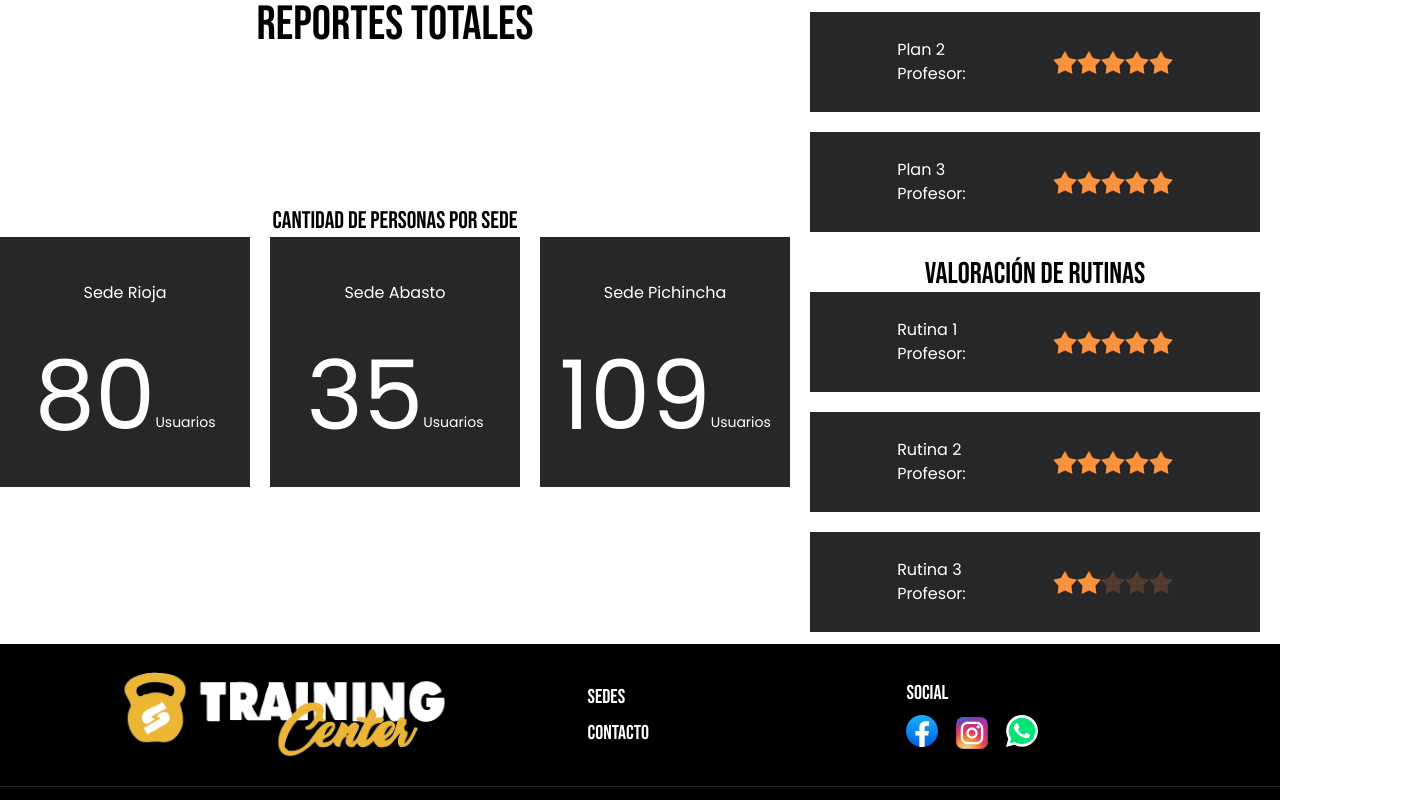
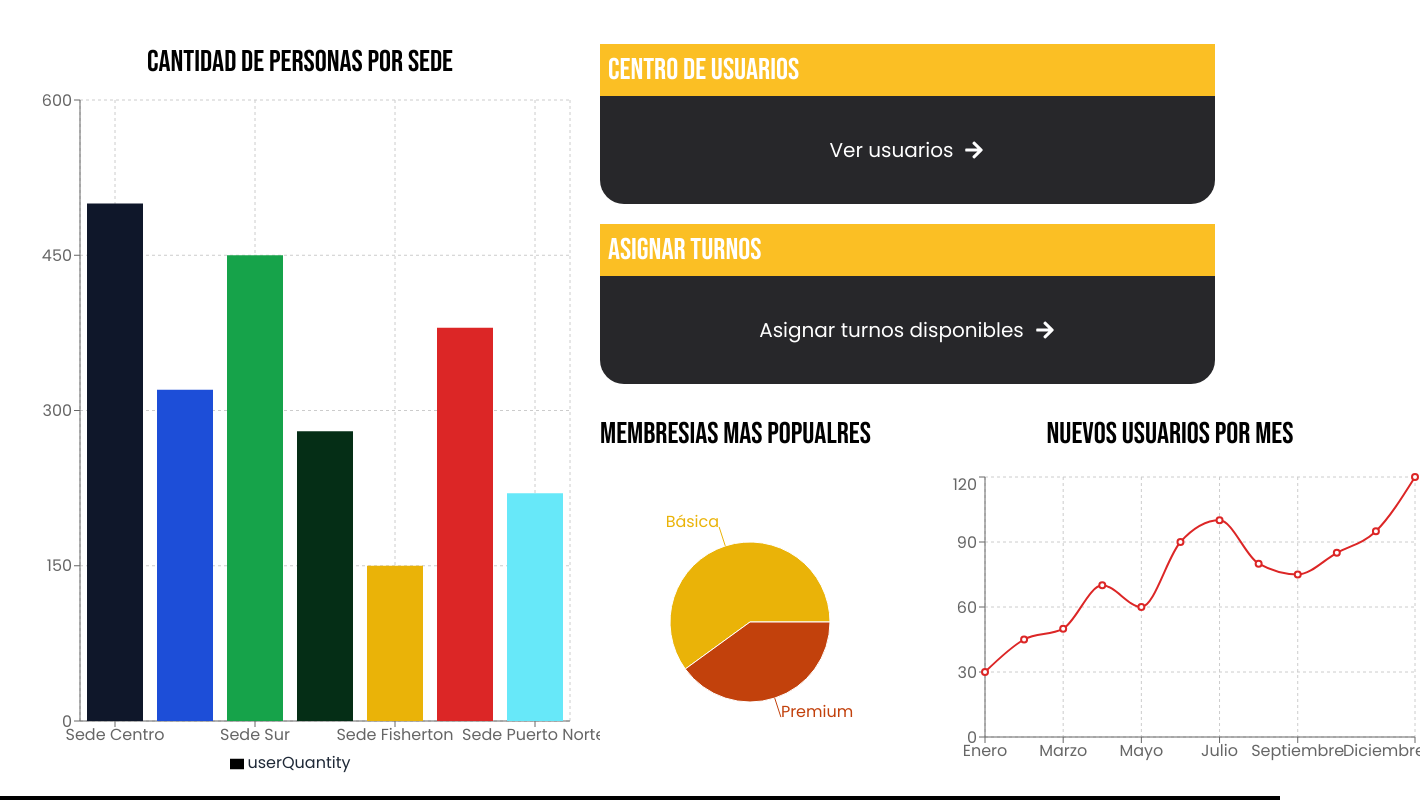
Before and after one commit to briziomauro/PPS-FrontEnd, a React (Vite) app: page /adminid in a window 1280 px wide. Shown: the part 220-1020 px from the top of the page, 1420 px wide, since content can reach past the window. Built offline with nearby package versions, Linux system fonts and the light colour scheme.

Commit message:
feat: new main admin page

```diff
--- a/package.json
+++ b/package.json
@@ -22,6 +22,7 @@
     "react-icons": "^5.3.0",
     "react-input-mask": "^2.0.4",
     "react-router-dom": "^6.26.1",
+    "recharts": "^2.12.7",
     "swiper": "^11.1.12",
     "tailwind-merge": "^2.5.2"
   },
--- a/src/components/adminPage/AdminPage.jsx
+++ b/src/components/adminPage/AdminPage.jsx
@@ -1,182 +1,210 @@
 import React from 'react'
 import { DiAndroid, DiVim } from 'react-icons/di'
+import { FaArrowRight } from 'react-icons/fa';
+import { Link } from 'react-router-dom';
+import { Bar, BarChart, CartesianGrid, Cell, Legend, Line, LineChart, Pie, PieChart, ResponsiveContainer, Tooltip, XAxis, YAxis } from 'recharts';
+
+const userLocations = [
+  {
+    sedeName: 'Sede Centro',
+    userQuantity: 500,
+    color: "#0f172a"
+  },
+  {
+    sedeName: 'Sede Norte',
+    userQuantity: 320,
+    color: "#1d4ed8"
+  },
+  {
+    sedeName: 'Sede Sur',
+    userQuantity: 450,
+    color: "#16a34a"
+  },
+  {
+    sedeName: 'Sede Oeste',
+    userQuantity: 280,
+    color: "#052e16"
+  },
+  {
+    sedeName: 'Sede Fisherton',
+    userQuantity: 150,
+    color: "#eab308"
+  },
+  {
+    sedeName: 'Sede Pichincha',
+    userQuantity: 380,
+    color: "#dc2626"
+  },
+  {
+    sedeName: 'Sede Puerto Norte',
+    userQuantity: 220,
+    color: "#67e8f9"
+  },
+];
+
+
+const datosMembresias = [
+  { tipo: "Básica", cantidad: 120, color: "#eab308" },
+  { tipo: "Premium", cantidad: 80, color: "#c2410c" },
+];
+
+const nuevosUsuarios = [
+  { mes: 'Enero', cantidad: 30 },
+  { mes: 'Febrero', cantidad: 45 },
+  { mes: 'Marzo', cantidad: 50 },
+  { mes: 'Abril', cantidad: 70 },
+  { mes: 'Mayo', cantidad: 60 },
+  { mes: 'Junio', cantidad: 90 },
+  { mes: 'Julio', cantidad: 100 },
+  { mes: 'Agosto', cantidad: 80 },
+  { mes: 'Septiembre', cantidad: 75 },
+  { mes: 'Octubre', cantidad: 85 },
+  { mes: 'Noviembre', cantidad: 95 },
+  { mes: 'Diciembre', cantidad: 120 },
+];
 
 const AdminPage = () => {
   return (
-    <div className='flex h-screen'>
-      {/* Reporte de asistencias */}
-      <div className='flex-1 flex flex-col h-[800px] justify-evenly items-center'>
-        <h2 className='text-black text-5xl font-bebas'>REPORTES TOTALES</h2>
-        <div>
-          <div className='flex justify-center items-center text-black text-2xl font-bebas'>
+    <div className='flex flex-col min-h-screen'>
+
+      <header className="bg-zinc-700 pl-20 py-4 font-bebas tracking-wider ">
+        <h1 className="text-white text-4xl">
+          Bienvenido <strong className="text-yellow-400">Jhon Doe</strong>
+        </h1>
+      </header>
+
+      <div className='flex justify-center items-center text-black text-5xl font-bebas my-10'>
+        <h3>REPORTES GENERALES</h3>
+      </div>
+
+      <div className='flex'>
+        <div className='flex flex-col flex-1 justify-center items-center mb-4'>
+          <div className='flex justify-center items-center text-black text-3xl font-bebas'>
             <h3>CANTIDAD DE PERSONAS POR SEDE</h3>
           </div>
-          <div className='flex justify-center items-center gap-5 text-white'>
-            <div className=' bg-zinc-800 w-[250px] h-[250px] flex flex-col justify-evenly items-center'>
-              <h4>Sede Rioja</h4>
-              <span className='flex'>
-                <p className='text-8xl'>80</p>
-                <p className='text-sm flex items-end pb-3'>Usuarios</p>
-              </span>
-            </div>
-            <div className=' bg-zinc-800 w-[250px] h-[250px] flex flex-col justify-evenly items-center'>
-              <h4>Sede Abasto</h4>
-              <span className='flex'>
-                <p className='text-8xl'>35</p>
-                <p className='text-sm flex items-end pb-3'>Usuarios</p>
-              </span>
-            </div>
-            <div className=' bg-zinc-800 w-[250px] h-[250px] flex flex-col justify-evenly items-center'>
-              <h4>Sede Pichincha</h4>
-              <span className='flex'>
-                <p className='text-8xl'>109</p>
-                <p className='text-sm flex items-end pb-3'>Usuarios</p>
-              </span>
-            </div>
-          </div>
-        </div>
-      </div>
-
-      <div className='flex-1 flex flex-col h-[800px] justify-center items-center gap-6'>
-        {/* Valoración de planes nutricionales */}
-        <div>
-          <div className='flex justify-center items-center text-black text-3xl font-bebas'>
-            <h3>VALORACIÓN DE PLANES NUTRICIONALES</h3>
-          </div>
-          <div className='flex flex-col justify-center items-center gap-5 text-white'>
-            <div className=' bg-zinc-800 w-[450px] h-[100px] flex justify-evenly items-center '>
-              <div className='flex flex-col'>
-                <h4>Plan 1</h4>
-                <p>Profesor:</p>
-              </div>
-
-              <span className='flex'>
-                <div className="rating">
-                  <input type="radio" name="rating-2" className="mask mask-star-2 bg-orange-400" />
-                  <input
-                    type="radio"
-                    name="rating-2"
-                    className="mask mask-star-2 bg-orange-400"
-                    defaultChecked />
-                  <input type="radio" name="rating-2" className="mask mask-star-2 bg-orange-400" />
-                  <input type="radio" name="rating-2" className="mask mask-star-2 bg-orange-400" />
-                  <input type="radio" name="rating-2" className="mask mask-star-2 bg-orange-400" />
-                </div>
-              </span>
-            </div>
-            <div className=' bg-zinc-800 w-[450px] h-[100px] flex justify-evenly items-center '>
-              <div className='flex flex-col'>
-                <h4>Plan 2</h4>
-                <p>Profesor:</p>
-              </div>
-
-              <span className='flex'>
-                <div className="rating">
-                  <input type="radio" name="rating-2" className="mask mask-star-2 bg-orange-400" />
-                  <input
-                    type="radio"
-                    name="rating-2"
-                    className="mask mask-star-2 bg-orange-400"
-                    defaultChecked />
-                  <input type="radio" name="rating-2" className="mask mask-star-2 bg-orange-400" />
-                  <input type="radio" name="rating-2" className="mask mask-star-2 bg-orange-400" />
-                  <input type="radio" name="rating-2" className="mask mask-star-2 bg-orange-400" />
-                </div>
-              </span>
-            </div>
-            <div className=' bg-zinc-800 w-[450px] h-[100px] flex justify-evenly items-center '>
-              <div className='flex flex-col'>
-                <h4>Plan 3</h4>
-                <p>Profesor:</p>
-              </div>
-
-              <span className='flex'>
-                <div className="rating">
-                  <input type="radio" name="rating-2" className="mask mask-star-2 bg-orange-400" />
-                  <input
-                    type="radio"
-                    name="rating-2"
-                    className="mask mask-star-2 bg-orange-400"
-                    defaultChecked />
-                  <input type="radio" name="rating-2" className="mask mask-star-2 bg-orange-400" />
-                  <input type="radio" name="rating-2" className="mask mask-star-2 bg-orange-400" />
-                  <input type="radio" name="rating-2" className="mask mask-star-2 bg-orange-400" />
-                </div>
-              </span>
-            </div>
-          </div>
+          <ResponsiveContainer width={600} height={700}>
+            <BarChart
+              width={200}
+              height={300}
+              data={userLocations}
+              margin={{
+                top: 20,
+                right: 30,
+                left: 20,
+                bottom: 5,
+              }}
+            >
+              <CartesianGrid strokeDasharray="3 3" />
+              <XAxis dataKey="sedeName" />
+              <YAxis />
+              <Tooltip />
+              <Legend />
+              <Bar dataKey="userQuantity">
+                {userLocations.map((entry, index) => (
+                  <Cell key={`cell-${index}`} fill={entry.color} />
+                ))}
+              </Bar>
+            </BarChart>
+          </ResponsiveContainer>
         </div>
 
-        {/*Valoración de rutinas*/}
-        <div>
-          <div className='flex justify-center items-center text-black text-3xl font-bebas '>
-            <h3>VALORACIÓN DE RUTINAS</h3>
-          </div>
-          <div className='flex flex-col justify-center items-center gap-5 text-white'>
-            <div className=' bg-zinc-800 w-[450px] h-[100px] flex justify-evenly items-center '>
-              <div className='flex flex-col'>
-                <h4>Rutina 1</h4>
-                <p>Profesor:</p>
+        <div className='flex flex-col gap-5 flex-1'>
+          <article className="w-3/4">
+            <div className="bg-amber-400 flex items-center justify-between p-2">
+              <h2 className="text-3xl  font-bebas text-white">Centro de Usuarios</h2>
+            </div>
+
+            <ul>
+              <li>
+                <Link
+                  className="bg-zinc-800 flex justify-center items-center gap-3 text-white p-10 text-xl rounded-b-3xl text-center hover:bg-zinc-900 transition-all duration-200"
+                  to="/adminid/user-center"
+                >
+                  Ver usuarios <FaArrowRight className="animate-bounce" />
+                </Link>
+              </li>
+            </ul>
+          </article>
+
+          <article className="w-3/4">
+            <div className="bg-amber-400 flex items-center justify-between p-2">
+              <h2 className="text-3xl  font-bebas text-white">Asignar Turnos</h2>
+            </div>
+
+            <ul>
+              <li>
+                <Link
+                  className="bg-zinc-800 flex justify-center items-center gap-3 text-white p-10 text-xl rounded-b-3xl text-center hover:bg-zinc-900 transition-all duration-200"
+                  to="/adminid/assing-shift"
+                >
+                  Asignar turnos disponibles <FaArrowRight className="animate-bounce" />
+                </Link>
+              </li>
+            </ul>
+          </article>
+
+          <div className='flex gap-5'>
+            <div>
+              <h3 className='text-3xl font-bebas text-black mt-3 mb-5'>MEMBRESIAS MAS POPUALRES</h3>
+              <div>
+                <ResponsiveContainer width={300} height={300}>
+                  <PieChart>
+                    <Tooltip />
+                    <Pie
+                      data={datosMembresias}
+                      dataKey="cantidad"
+                      nameKey="tipo"
+                      cx="50%"
+                      cy="50%"
+                      outerRadius={80}
+                      fill="#8884d8"
+                      label={({ name }) => name}
+                    >
+                      {datosMembresias.map((entry, index) => (
+                        <Cell key={`cell-${index}`} fill={entry.color} />
+                      ))}
+                    </Pie>
+                  </PieChart>
+                </ResponsiveContainer>
               </div>
-
-              <span className='flex'>
-                <div className="rating">
-                  <input type="radio" name="rating-2" className="mask mask-star-2 bg-orange-400" />
-                  <input
-                    type="radio"
-                    name="rating-2"
-                    className="mask mask-star-2 bg-orange-400"
-                    defaultChecked />
-                  <input type="radio" name="rating-2" className="mask mask-star-2 bg-orange-400" />
-                  <input type="radio" name="rating-2" className="mask mask-star-2 bg-orange-400" />
-                  <input type="radio" name="rating-2" className="mask mask-star-2 bg-orange-400" />
-                </div>
-              </span>
             </div>
-            <div className=' bg-zinc-800 w-[450px] h-[100px] flex justify-evenly items-center '>
-              <div className='flex flex-col'>
-                <h4>Rutina 2</h4>
-                <p>Profesor:</p>
+            <div>
+              <div className='flex flex-col justify-center items-center'>
+                <h3 className='text-black text-3xl font-bebas mb-5 mt-3 uppercase'>Nuevos Usuarios por Mes</h3>
+                <ResponsiveContainer width={500} height={300}>
+                  <LineChart data={nuevosUsuarios}>
+                    <CartesianGrid strokeDasharray="3 3" />
+                    <XAxis dataKey="mes" />
+                    <YAxis />
+                    <Tooltip
+                      content={({ payload }) => {
+                        if (payload && payload.length > 0) {
+                          return (
+                            <div className="bg-white p-2 border rounded">
+                              <p>{`Mes: ${payload[0].payload.mes}`}</p>
+                              <p>{`Cantidad: ${payload[0].value}`}</p>
+                            </div>
+                          );
+                        }
+                        return null;
+                      }}
+                    />
+                    <Line
+                      type="monotone"
+                      dataKey="cantidad"
+                      stroke="#dc2626"
+                      strokeWidth={2}
+                      dot
+                    />
+                  </LineChart>
+                </ResponsiveContainer>
               </div>
-
-              <span className='flex'>
-                <div className="rating">
-                  <input type="radio" name="rating-2" className="mask mask-star-2 bg-orange-400" />
-                  <input
-                    type="radio"
-                    name="rating-2"
-                    className="mask mask-star-2 bg-orange-400"
-                    defaultChecked />
-                  <input type="radio" name="rating-2" className="mask mask-star-2 bg-orange-400" />
-                  <input type="radio" name="rating-2" className="mask mask-star-2 bg-orange-400" />
-                  <input type="radio" name="rating-2" className="mask mask-star-2 bg-orange-400" />
-                </div>
-              </span>
-            </div>
-            <div className=' bg-zinc-800 w-[450px] h-[100px] flex justify-evenly items-center '>
-              <div className='flex flex-col'>
-                <h4>Rutina 3</h4>
-                <p>Profesor:</p>
-              </div>
-
-              <span className='flex'>
-                <div className="rating">
-                  <input type="radio" name="rating-2" className="mask mask-star-2 bg-orange-400" />
-                  <input
-                    type="radio"
-                    name="rating-2"
-                    className="mask mask-star-2 bg-orange-400"
-                    defaultChecked />
-                  <input type="radio" name="rating-2" className="mask mask-star-2 bg-orange-400" />
-                  <input type="radio" name="rating-2" className="mask mask-star-2 bg-orange-400" />
-                  <input type="radio" name="rating-2" className="mask mask-star-2 bg-orange-400" />
-                </div>
-              </span>
             </div>
           </div>
         </div>
 
       </div>
+
     </div>
   )
 }
--- a/src/components/notFound/NotFound.jsx
+++ b/src/components/notFound/NotFound.jsx
@@ -1,17 +1,34 @@
 import React from 'react'
+import { Link } from 'react-router-dom'
+import Footer from '../footer/Footer'
 
 const NotFound = () => {
     return (
-        <div className=''>
-            <div className='flex relative justify-center items-center h-screen'>
-                <img src="/img/Notfound.jpg" alt="not-found" />
+        <>
+            <header className='w-full bg-black h-20 flex justify-center items-center'>
+                <Link to='/'>
+                    <img src="/img/LogoLight.png" alt="" className='h-[40px] w-[120px]' />
+                </Link>
+            </header>
+
+            <div className='h-screen flex flex-col justify-between items-center'>
+                <div className='flex flex-col flex-grow justify-center items-center'>
+                    <div className='flex flex-col gap-3 justify-center text-black items-center font-bebas text-5xl mb-5'>
+                        <p>ERROR 404</p>
+                        <p>NOT FOUND!</p>
+                    </div>
+
+                    <Link to="/" className='bg-zinc-900 text-white font-bebas text-4xl px-5 py-3 rounded-lg'>
+                        <button>VOLVER A INICIO</button>
+                    </Link>
+                </div>
+
+                <Footer />
             </div>
-            <div className='absolute flex justify-center items-center'>
-                <p>ERROR 404</p>
-                <p>NOT FOUND!</p>
-            </div>
-        </div>
+
+        </>
     )
+
 }
 
 export default NotFound
```
Also changed, not shown: 1 other file (tests, documents, lock files or other folders).
